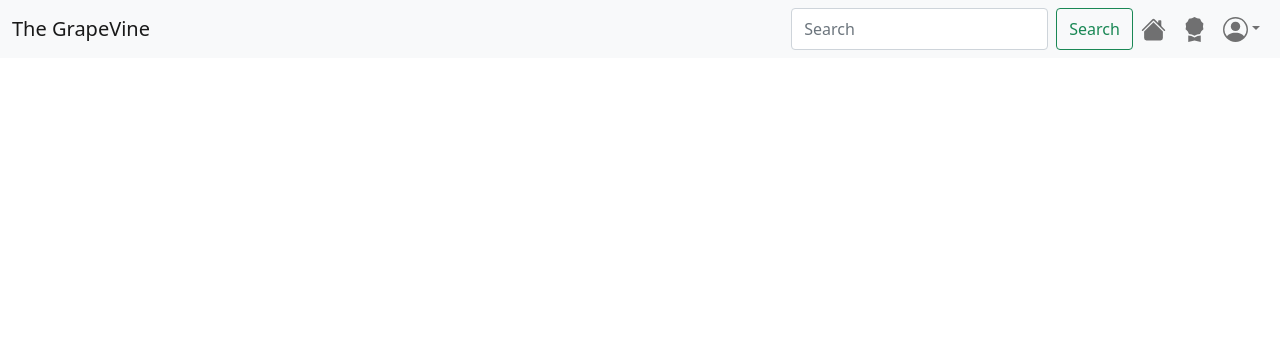
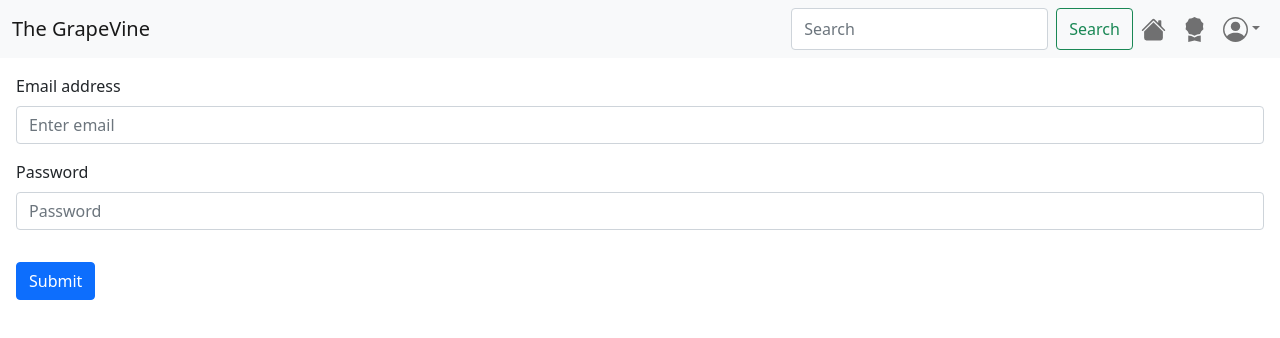
Before and after one commit to TheGrapeVineCo/client, a React (Create React App) app: page /wineListings in a window 1280 px wide. Shown: the top 338 px of the page. Built offline with nearby package versions, Linux system fonts and the light colour scheme.

Commit message:
adds setup for login page and cleans up navigation syntax errors

```diff
--- a/src/App.js
+++ b/src/App.js
@@ -1,16 +1,11 @@
 import React from "react";
 import "bootstrap/dist/css/bootstrap.min.css";
-// import "./App.css";
-// import Button from "react-bootstrap/Button";
 import Navigation from "./components/Navigation";
 import LoginForm from "./components/LoginForm";
 import WineListings from "./components/WineListings";
 import NewWineForm from "./components/NewWineForm";
 
 function App() {
-  // const clickO = () => {
-  //   console.log("bonjour");
-  // };
   return (
     <div className="App">
       <header className="App-header">
--- a/src/components/LoginForm.js
+++ b/src/components/LoginForm.js
@@ -1,5 +1,41 @@
-const LoginForm = () => {
-  return <></>;
-};
+import { useState } from "react";
+import Button from "react-bootstrap/Button";
+import Form from "react-bootstrap/Form";
+
+function LoginForm() {
+  const [user, setUser] = useState("");
+
+  const handleSubmit = (e) => {
+    e.preventDefault();
+    console.log("submit button is working");
+  };
+
+  const handleUser = (e) => {
+    console.log(e.target.value);
+    setUser(e.target.value);
+  };
+
+  return (
+    <Form onSubmit={handleSubmit}>
+      <Form.Group className="m-3" controlId="formBasicEmail">
+        <Form.Label>Email address</Form.Label>
+        <Form.Control
+          type="email"
+          placeholder="Enter email"
+          value={user}
+          onChange={handleUser}
+        />
+      </Form.Group>
+
+      <Form.Group className="m-3" controlId="formBasicPassword">
+        <Form.Label>Password</Form.Label>
+        <Form.Control type="password" placeholder="Password" />
+      </Form.Group>
+      <Button className="m-3" variant="primary" type="submit">
+        Submit
+      </Button>
+    </Form>
+  );
+}
 
 export default LoginForm;
--- a/src/components/Navigation.js
+++ b/src/components/Navigation.js
@@ -32,15 +32,15 @@ const Navigation = () => {
                 width="25"
                 height="25"
                 fill="currentColor"
-                class="bi bi-house-fill"
+                className="bi bi-house-fill"
                 viewBox="0 0 16 16"
               >
                 <path
-                  fill-rule="evenodd"
+                  fillRule="evenodd"
                   d="m8 3.293 6 6V13.5a1.5 1.5 0 0 1-1.5 1.5h-9A1.5 1.5 0 0 1 2 13.5V9.293l6-6zm5-.793V6l-2-2V2.5a.5.5 0 0 1 .5-.5h1a.5.5 0 0 1 .5.5z"
                 />
                 <path
-                  fill-rule="evenodd"
+                  fillRule="evenodd"
                   d="M7.293 1.5a1 1 0 0 1 1.414 0l6.647 6.646a.5.5 0 0 1-.708.708L8 2.207 1.354 8.854a.5.5 0 1 1-.708-.708L7.293 1.5z"
                 />
               </svg>
@@ -51,7 +51,7 @@ const Navigation = () => {
                 width="25"
                 height="25"
                 fill="currentColor"
-                class="bi bi-award-fill"
+                className="bi bi-award-fill"
                 viewBox="0 0 16 16"
               >
                 <path d="m8 0 1.669.864 1.858.282.842 1.68 1.337 1.32L13.4 6l.306 1.854-1.337 1.32-.842 1.68-1.858.282L8 12l-1.669-.864-1.858-.282-.842-1.68-1.337-1.32L2.6 6l-.306-1.854 1.337-1.32.842-1.68L6.331.864 8 0z" />
@@ -65,12 +65,12 @@ const Navigation = () => {
                   width="25"
                   height="25"
                   fill="currentColor"
-                  class="bi bi-person-circle"
+                  className="bi bi-person-circle"
                   viewBox="0 0 16 16"
                 >
                   <path d="M11 6a3 3 0 1 1-6 0 3 3 0 0 1 6 0z" />
                   <path
-                    fill-rule="evenodd"
+                    fillRule="evenodd"
                     d="M0 8a8 8 0 1 1 16 0A8 8 0 0 1 0 8zm8-7a7 7 0 0 0-5.468 11.37C3.242 11.226 4.805 10 8 10s4.757 1.225 5.468 2.37A7 7 0 0 0 8 1z"
                   />
                 </svg>
```
